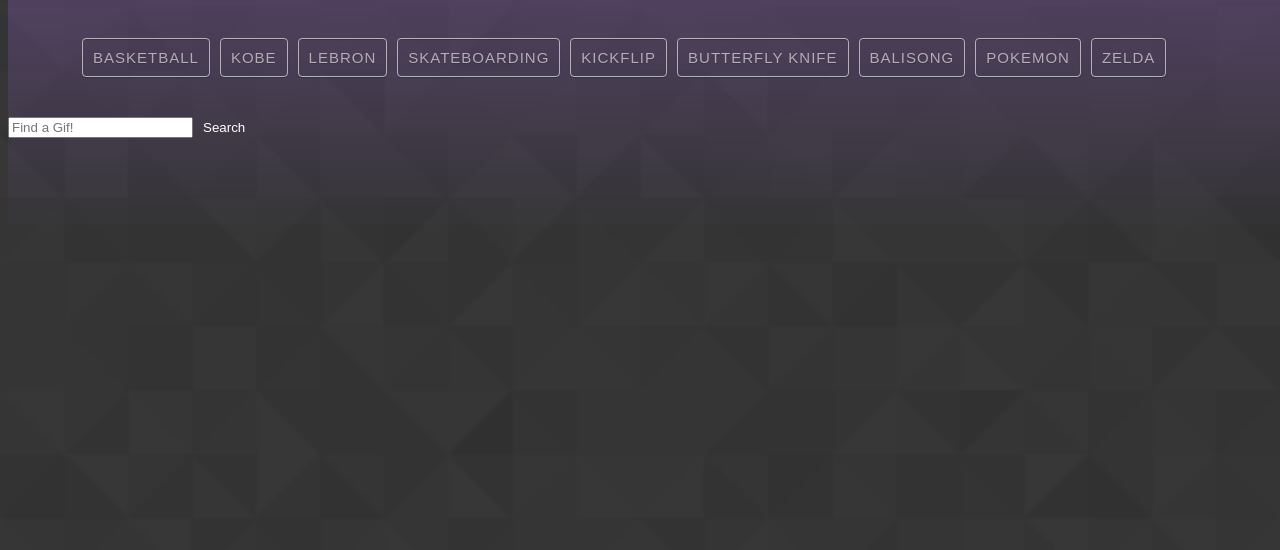
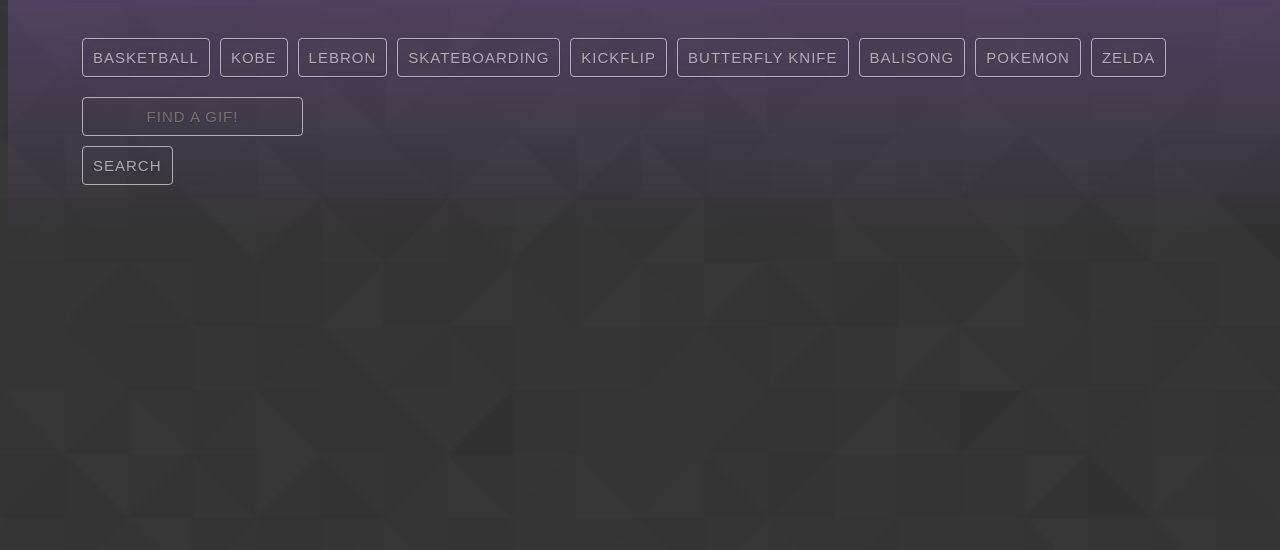
Before and after one commit to cwood89/GifTastic, a plain HTML site: page index.html in a window 1280 px wide. Shown: the part 250-800 px from the top of the page. Drawn offline with nearby package versions, Linux system fonts and the light colour scheme; no server answers.

Commit message:
done for the night

```diff
--- a/assets/css/style.css
+++ b/assets/css/style.css
@@ -44,19 +44,27 @@ img {
     transition: all 300ms;
   }
 
-.search{
-  margin-top: 40px;
-  margin-bottom: 20px;
-  margin: 40px auto 20px auto;
+.search {
+  width: 90vw;
+  margin:auto;
+}
+.search__input, #search__button {
+  text-transform: uppercase;
+  text-shadow: 0 1px 1px rgba(0,0,0,.2);
+  border: 1px solid rgba(255,255,255,.6);
+  font-family: sans-serif;
+  font-weight: normal;
+  padding: 10px;
+  font-size: 15px;
   display: block;
-  color: white;
-}
-
-#search__button {
-  background-color: transparent;
-  color: white;
-  border-radius: 5px;
-  border: 2px;
+  text-align: center;
+  border-radius: 4px;
+  color: rgba(255,255,255,.6);
+  text-decoration: none;
+  margin-left: 10px;
+  margin-top: 10px;
+  background: rgba(255,255,255,0);
+  letter-spacing: 1px;
 }
 
 .buttons {
@@ -102,12 +110,10 @@ img {
 
 .header {
     width: 100vw;
-    display: block;
     margin: auto;
     height: 60vh;
     background-image: linear-gradient(to bottom,rgb(106, 77, 138, 0.7),
     rgb(106, 77, 138, 0.5),rgb(106, 77, 138, 0));
-
   }
 
 .header__title{
```
Also changed, not shown: 1 other file.
